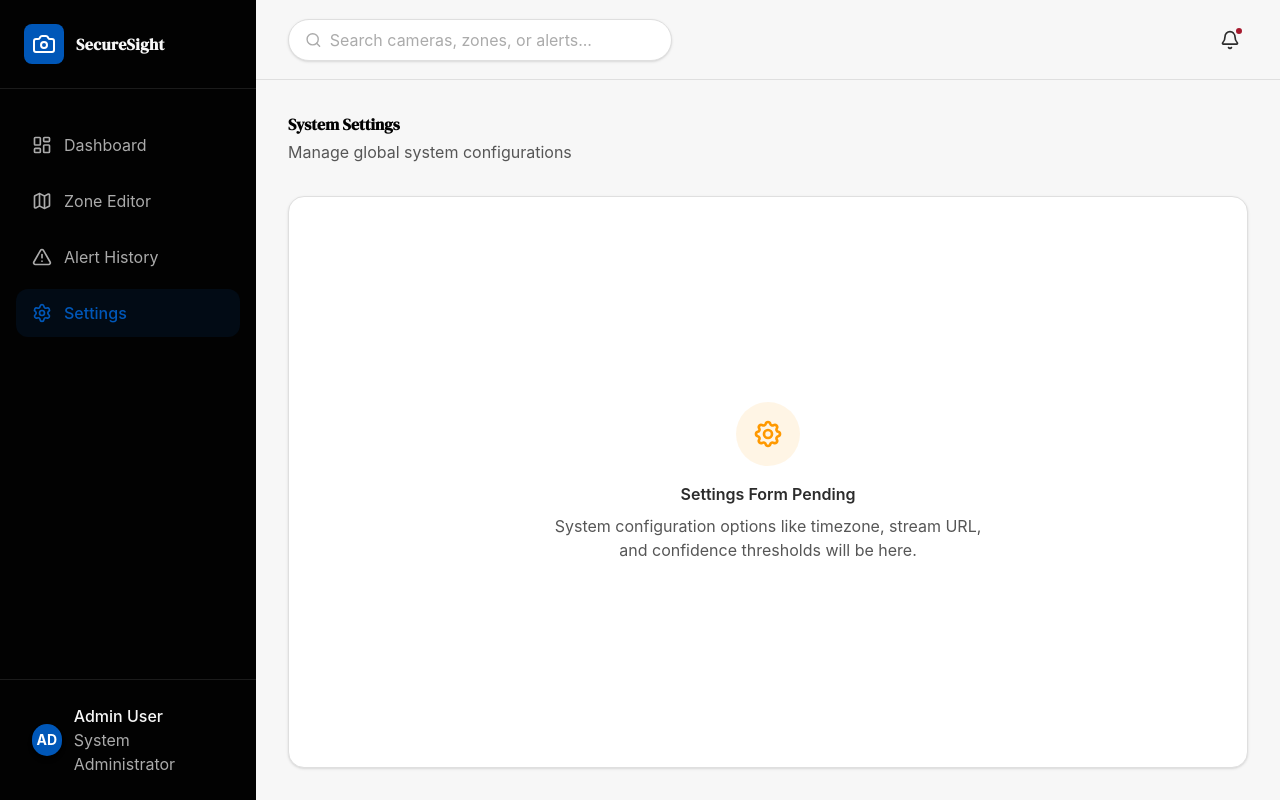
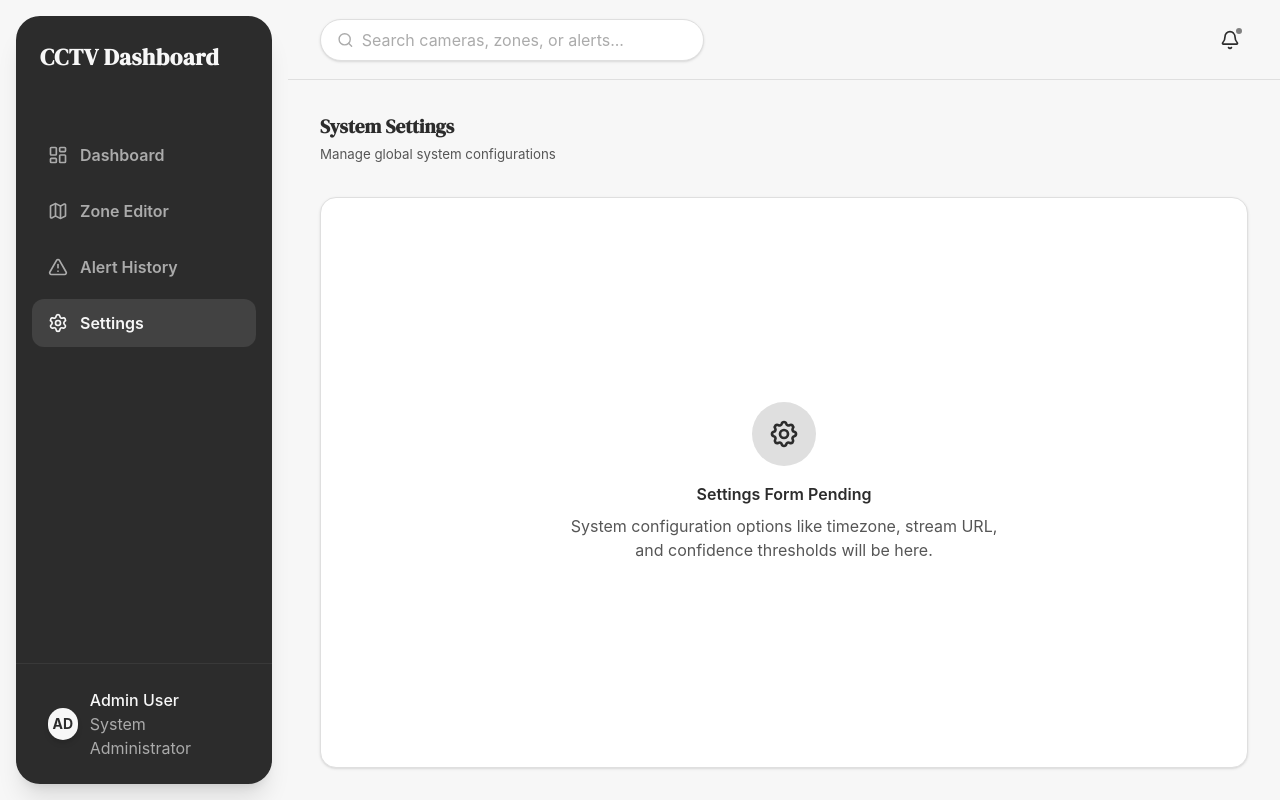
Before and after one commit to madpy-og/frontend-cctv-loitering-systems, a React (Vite) app: page /settings in a window 1280 px wide. Built offline with nearby package versions, Linux system fonts and the light colour scheme.

Commit message:
add new reusable header component

```diff
--- /dev/null
+++ b/src/components/common/PageHeader.tsx
@@ -0,0 +1,15 @@
+import React from 'react';
+
+interface PageHeaderProps {
+  title: string;
+  description: string;
+}
+
+export const PageHeader: React.FC<PageHeaderProps> = ({ title, description }) => {
+  return (
+    <div className="mb-8">
+      <h1 className="text-h6 font-serif font-semibold text-cusblack">{title}</h1>
+      <p className="text-cuslightblack text-bs mt-1">{description}</p>
+    </div>
+  );
+};
--- a/src/components/layout/Header.tsx
+++ b/src/components/layout/Header.tsx
@@ -4,7 +4,7 @@ import { Bell, Search } from 'lucide-react';
 export const Header: React.FC = () => {
   return (
     <header className="h-20 bg-cuswhite border-b border-cuslightgrey flex items-center justify-between px-8 z-10 sticky top-0">
-      <div className="flex items-center bg-white border border-cuslightgrey rounded-full px-4 py-2 w-96 shadow-sm focus-within:border-information focus-within:ring-2 focus-within:ring-information/20 transition-all">
+      <div className="flex items-center bg-white border border-cuslightgrey rounded-full px-4 py-2 w-96 shadow-sm focus-within:border-cusdarkgrey focus-within:ring-2 focus-within:ring-cusdarkgrey/20 transition-all">
         <Search size={18} className="text-cusgrey mr-2" />
         <input
           type="text"
@@ -16,7 +16,7 @@ export const Header: React.FC = () => {
       <div className="flex items-center gap-4">
         <button className="relative p-2 rounded-full hover:bg-cuslightgrey transition-colors text-cusblack">
           <Bell size={20} />
-          <span className="absolute top-1 right-1 w-2.5 h-2.5 bg-danger rounded-full border-2 border-cuswhite"></span>
+          <span className="absolute top-1 right-1 w-2.5 h-2.5 bg-cusdarkgrey rounded-full border-2 border-cuswhite"></span>
         </button>
       </div>
     </header>
--- a/src/components/layout/Sidebar.tsx
+++ b/src/components/layout/Sidebar.tsx
@@ -11,12 +11,9 @@ export const Sidebar: React.FC = () => {
   ];
 
   return (
-    <aside className="w-64 h-full bg-cusdarkblack text-cuswhite flex flex-col shadow-xl">
-      <div className="p-6 flex items-center gap-3 border-b border-cuslightblack/30">
-        <div className="bg-information p-2 rounded-lg">
-          <Camera size={24} className="text-white" />
-        </div>
-        <h1 className="font-serif text-text-h5 font-semibold tracking-wide">SecureSight</h1>
+    <aside className="w-64 h-[calc(100vh-2rem)] m-4 rounded-3xl bg-cusblack text-cuswhite flex flex-col shadow-xl overflow-hidden">
+      <div className="p-6 flex items-center gap-3">
+        <h1 className="font-serif text-h5 font-semibold tracking-wide">CCTV Dashboard</h1>
       </div>
 
       <nav className="flex-1 p-4 space-y-2 overflow-y-auto mt-4">
@@ -25,16 +22,15 @@ export const Sidebar: React.FC = () => {
             key={item.to}
             to={item.to}
             className={({ isActive }) =>
-              `flex items-center gap-3 px-4 py-3 rounded-xl transition-all duration-300 group ${
-                isActive
-                  ? 'bg-information/10 text-information font-medium'
-                  : 'text-cusgrey hover:bg-cuslightblack/20 hover:text-cuswhite'
+              `flex items-center gap-3 px-4 py-3 rounded-xl transition-all duration-300 group ${isActive
+                ? 'bg-cuswhite/10 text-cuswhite font-semibold text-bd'
+                : 'text-cusgrey hover:bg-cuslightblack/20 hover:text-cuswhite text-bd font-semibold'
               }`
             }
           >
             {({ isActive }) => (
               <>
-                <span className={`transition-transform duration-300 group-hover:scale-110 ${isActive ? 'text-information' : ''}`}>
+                <span className={`transition-transform duration-300 group-hover:scale-110 ${isActive ? 'text-cuswhite' : ''}`}>
                   {item.icon}
                 </span>
                 <span>{item.label}</span>
@@ -46,7 +42,7 @@ export const Sidebar: React.FC = () => {
 
       <div className="p-4 border-t border-cuslightblack/30">
         <div className="flex items-center gap-3 px-4 py-2">
-          <div className="w-8 h-8 rounded-full bg-information flex items-center justify-center text-sm font-bold text-white shadow-md">
+          <div className="w-8 h-8 rounded-full bg-cuswhite flex items-center justify-center text-sm font-bold text-cusblack shadow-md">
             AD
           </div>
           <div>
--- a/src/index.css
+++ b/src/index.css
@@ -25,7 +25,7 @@
     --text-h3-m: 26.5px;
     --text-h2-m: 31.8px;
     --text-h1-m: 38.2px;
-    --color-cusdarkblack: #020202;
+
     --color-cusblack: #2C2C2C;
     --color-cuslightblack: #565656;
     --color-cusdarkgrey: #808080;
--- a/src/pages/AlertsPage.tsx
+++ b/src/pages/AlertsPage.tsx
@@ -1,16 +1,18 @@
 import React from 'react';
+
+import { PageHeader } from '../components/common/PageHeader';
 
 export const AlertsPage: React.FC = () => {
   return (
     <div className="h-full flex flex-col">
-      <div className="mb-8">
-        <h1 className="text-text-h3 font-serif font-bold text-cusdarkblack">Alert History</h1>
-        <p className="text-cuslightblack text-text-bs mt-1">Review past loitering incidents</p>
-      </div>
+      <PageHeader
+        title="Alert History"
+        description="Review past loitering incidents"
+      />
 
       <div className="flex-1 bg-white rounded-2xl shadow-sm border border-cuslightgrey p-8 flex items-center justify-center">
         <div className="text-center">
-          <div className="w-16 h-16 bg-danger/10 text-danger rounded-full flex items-center justify-center mx-auto mb-4">
+          <div className="w-16 h-16 bg-cuslightgrey text-cusblack rounded-full flex items-center justify-center mx-auto mb-4">
             <svg className="w-8 h-8" fill="none" viewBox="0 0 24 24" stroke="currentColor">
               <path strokeLinecap="round" strokeLinejoin="round" strokeWidth={2} d="M12 9v2m0 4h.01m-6.938 4h13.856c1.54 0 2.502-1.667 1.732-3L13.732 4c-.77-1.333-2.694-1.333-3.464 0L3.34 16c-.77 1.333.192 3 1.732 3z" />
             </svg>
--- a/src/pages/DashboardPage.tsx
+++ b/src/pages/DashboardPage.tsx
@@ -1,16 +1,18 @@
 import React from 'react';
+
+import { PageHeader } from '../components/common/PageHeader';
 
 export const DashboardPage: React.FC = () => {
   return (
     <div className="h-full flex flex-col">
-      <div className="mb-8">
-        <h1 className="text-text-h3 font-serif font-bold text-cusdarkblack">Dashboard</h1>
-        <p className="text-cuslightblack text-text-bs mt-1">System overview and live feed</p>
-      </div>
+      <PageHeader
+        title="Dashboard"
+        description="System overview and live feed"
+      />
 
       <div className="flex-1 bg-white rounded-2xl shadow-sm border border-cuslightgrey p-8 flex items-center justify-center">
         <div className="text-center">
-          <div className="w-16 h-16 bg-information/10 text-information rounded-full flex items-center justify-center mx-auto mb-4">
+          <div className="w-16 h-16 bg-cuslightgrey text-cusblack rounded-full flex items-center justify-center mx-auto mb-4">
             <svg className="w-8 h-8" fill="none" viewBox="0 0 24 24" stroke="currentColor">
               <path strokeLinecap="round" strokeLinejoin="round" strokeWidth={2} d="M15 10l4.553-2.276A1 1 0 0121 8.618v6.764a1 1 0 01-1.447.894L15 14M5 18h8a2 2 0 002-2V8a2 2 0 00-2-2H5a2 2 0 00-2 2v8a2 2 0 002 2z" />
             </svg>
--- a/src/pages/SettingsPage.tsx
+++ b/src/pages/SettingsPage.tsx
@@ -1,16 +1,18 @@
 import React from 'react';
+
+import { PageHeader } from '../components/common/PageHeader';
 
 export const SettingsPage: React.FC = () => {
   return (
     <div className="h-full flex flex-col">
-      <div className="mb-8">
-        <h1 className="text-text-h3 font-serif font-bold text-cusdarkblack">System Settings</h1>
-        <p className="text-cuslightblack text-text-bs mt-1">Manage global system configurations</p>
-      </div>
+      <PageHeader
+        title="System Settings"
+        description="Manage global system configurations"
+      />
 
       <div className="flex-1 bg-white rounded-2xl shadow-sm border border-cuslightgrey p-8 flex items-center justify-center">
         <div className="text-center">
-          <div className="w-16 h-16 bg-caution/10 text-caution rounded-full flex items-center justify-center mx-auto mb-4">
+          <div className="w-16 h-16 bg-cuslightgrey text-cusblack rounded-full flex items-center justify-center mx-auto mb-4">
             <svg className="w-8 h-8" fill="none" viewBox="0 0 24 24" stroke="currentColor">
               <path strokeLinecap="round" strokeLinejoin="round" strokeWidth={2} d="M10.325 4.317c.426-1.756 2.924-1.756 3.35 0a1.724 1.724 0 002.573 1.066c1.543-.94 3.31.826 2.37 2.37a1.724 1.724 0 001.065 2.572c1.756.426 1.756 2.924 0 3.35a1.724 1.724 0 00-1.066 2.573c.94 1.543-.826 3.31-2.37 2.37a1.724 1.724 0 00-2.572 1.065c-.426 1.756-2.924 1.756-3.35 0a1.724 1.724 0 00-2.573-1.066c-1.543.94-3.31-.826-2.37-2.37a1.724 1.724 0 00-1.065-2.572c-1.756-.426-1.756-2.924 0-3.35a1.724 1.724 0 001.066-2.573c-.94-1.543.826-3.31 2.37-2.37.996.608 2.296.07 2.572-1.065z" />
               <path strokeLinecap="round" strokeLinejoin="round" strokeWidth={2} d="M15 12a3 3 0 11-6 0 3 3 0 016 0z" />
--- a/src/pages/ZonesPage.tsx
+++ b/src/pages/ZonesPage.tsx
@@ -1,16 +1,18 @@
 import React from 'react';
+
+import { PageHeader } from '../components/common/PageHeader';
 
 export const ZonesPage: React.FC = () => {
   return (
     <div className="h-full flex flex-col">
-      <div className="mb-8">
-        <h1 className="text-text-h3 font-serif font-bold text-cusdarkblack">Zone Editor</h1>
-        <p className="text-cuslightblack text-text-bs mt-1">Configure monitoring zones and rules</p>
-      </div>
+      <PageHeader
+        title="Zone Editor"
+        description="Configure monitoring zones and rules"
+      />
 
       <div className="flex-1 bg-white rounded-2xl shadow-sm border border-cuslightgrey p-8 flex items-center justify-center">
         <div className="text-center">
-          <div className="w-16 h-16 bg-success/10 text-success rounded-full flex items-center justify-center mx-auto mb-4">
+          <div className="w-16 h-16 bg-cuslightgrey text-cusblack rounded-full flex items-center justify-center mx-auto mb-4">
             <svg className="w-8 h-8" fill="none" viewBox="0 0 24 24" stroke="currentColor">
               <path strokeLinecap="round" strokeLinejoin="round" strokeWidth={2} d="M9 20l-5.447-2.724A1 1 0 013 16.382V5.618a1 1 0 011.447-.894L9 7m0 13l6-3m-6 3V7m6 10l4.553 2.276A1 1 0 0021 18.382V7.618a1 1 0 00-.553-.894L15 4m0 13V4m0 0L9 7" />
             </svg>
```
